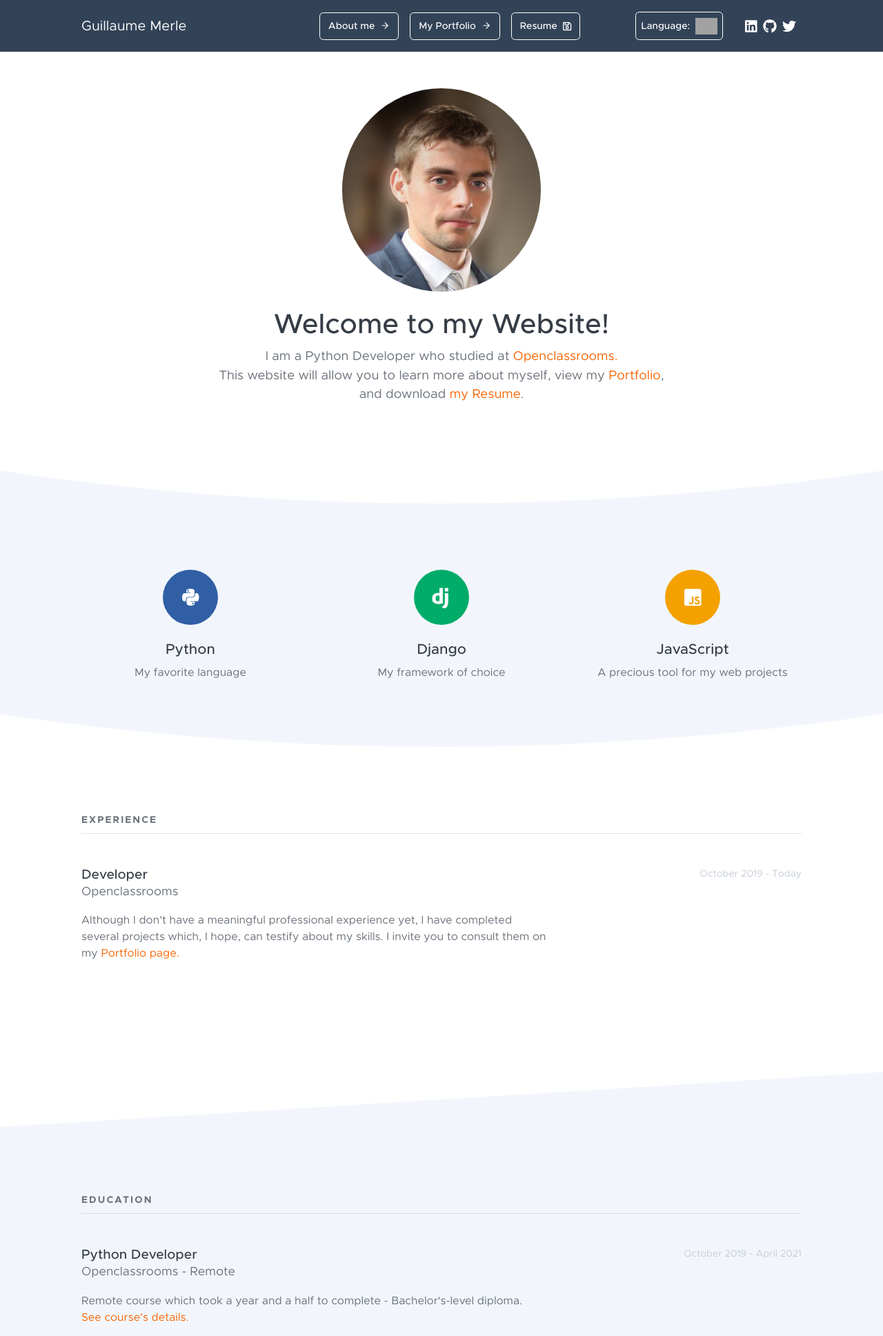
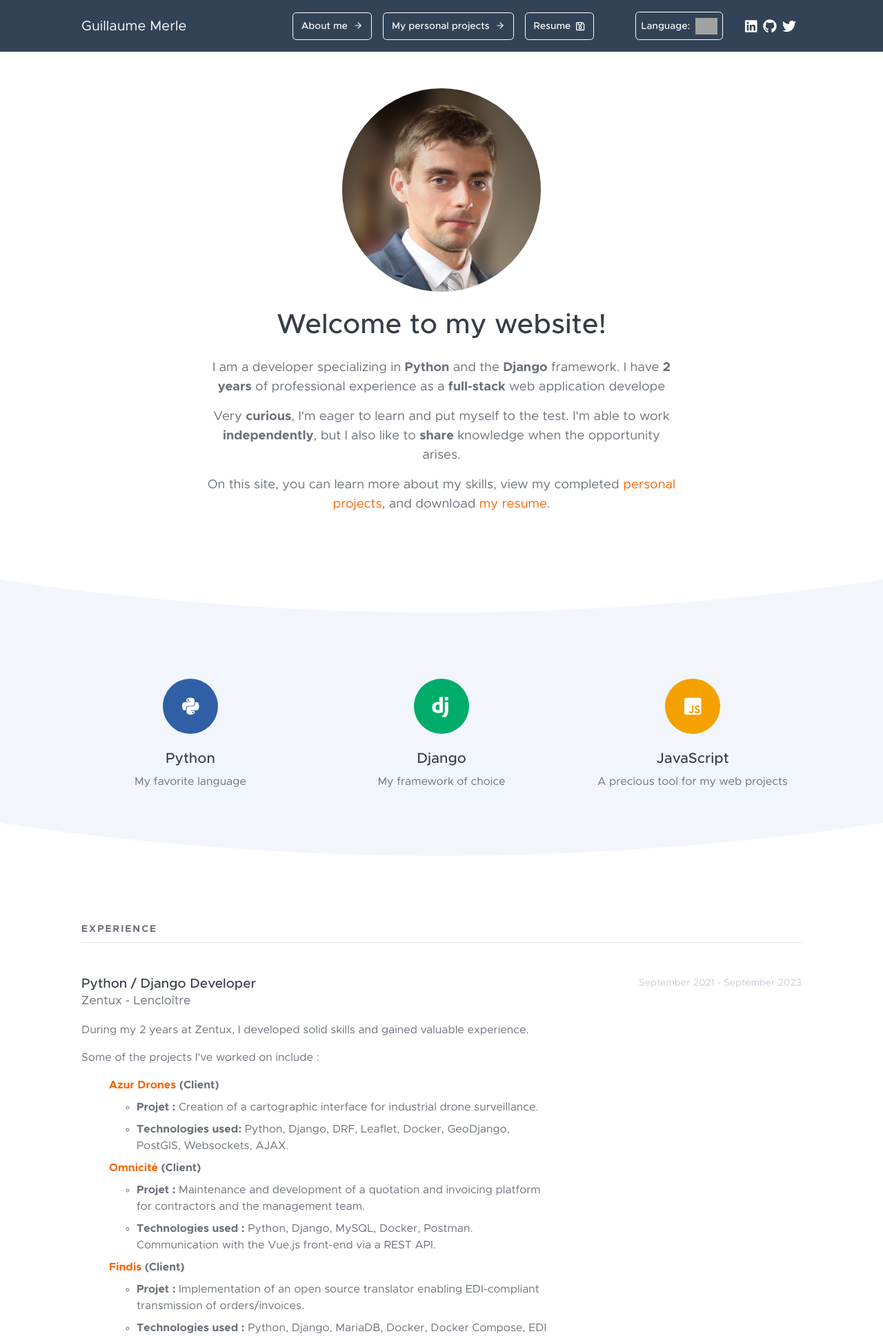
Before and after one commit to GuillaumeM92/Personal-Website, a Django app: page /about-en/ in a window 1280 px wide. Shown: the top 1937 px of the page at 69% size. Run offline with Django 3.2, Linux system fonts and the light colour scheme; some libraries are stand-ins or nearby versions; grey boxes are pictures that could not be loaded.

Commit message:
Updated about me text content.

```diff
--- a/apps/home/templates/home/about_en.html
+++ b/apps/home/templates/home/about_en.html
@@ -8,9 +8,12 @@
             <div class="row justify-content-center">
                 <div class="col-xl-8 col-lg-10 text-center">
                     <img class="mb-4 rounded-circle" src="{% static 'home/assets/img/profile_pic_large.png' %}" style="width: 18rem;" />
-                    <h1 class="page-header-title">Welcome to my Website!</h1>
-                    <p class="page-header-text">I am a Python Developer who studied at <a href="https://openclassrooms.com/en/paths/206-python-developer" class="text-orange">Openclassrooms.</a><br>
-                    This website will allow you to learn more about myself, view my <a href="{% url 'portfolio-en' %}" class="text-orange">Portfolio</a>, and download <a href="https://drive.google.com/u/0/uc?id=1Q3EgHtyrkgLTP22q_gTO2QjChDmC9A4i&export=download" class="text-orange">my Resume</a>.</p>
+                    <h1 class="page-header-title">Welcome to my website!</h1>
+                    <div class="page-header-text mt-4">
+                        <p class="mt-3">I am a developer specializing in <b>Python</b> and the <b>Django</b> framework. I have <b>2 years</b> of professional experience as a <b>full-stack</b> web application develope</p>
+                        <p class="mt-3">Very <b>curious</b>, I'm eager to learn and put myself to the test. I'm able to work <b>independently</b>, but I also like to <b>share</b> knowledge when the opportunity arises.</p>
+                        <p class="mt-3">On this site, you can learn more about my skills, view my completed <a href="{% url 'portfolio' %}" class="text-orange"> personal projects</a>, and download <a href="https://drive.google.com/file/d/1TlhOY6FazRYP60lpPx_AA6t-f0dLT88i/view?usp=sharing" class="text-orange">my resume</a>.</p>
+                    </div>
                 </div>
             </div>
         </div>
@@ -49,11 +52,43 @@
         <hr class="mt-0 mb-5" />
         <div class="row mb-5">
             <div class="col-lg-8">
-                <h4 class="mb-0">Developer</h4>
-                <p class="lead">Openclassrooms</p>
-                <p>Although I don't have a meaningful professional experience yet, I have completed several projects which, I hope, can testify about my skills. I invite you to consult them on my <a href="{% url 'portfolio-en' %}" class="text-orange">Portfolio page.</a></p>
+                <h4 class="mb-0">Python / Django Developer</h4>
+                <p class="lead">Zentux - Lencloître</p>
+                <p>During my 2 years at Zentux, I developed solid skills and gained valuable experience.</p>
+                <p>Some of the projects I've worked on include :</p>
+                <ul>
+                    <div class="mt-2"><b><a href="https://www.azurdrones.com/" class="text-orange">Azur Drones</a> (Client)</b>
+                        <ul>
+                            <li class="mt-2"><b>Projet :</b> Creation of a cartographic interface for industrial drone surveillance. </li>
+                            <li class="mt-2"><b>Technologies used:</b> Python, Django, DRF, Leaflet, Docker, GeoDjango, PostGIS, Websockets, AJAX. </li>
+                        </ul>
+                    </div>
+
+                    <div class="mt-2"><b><a href="https://omnicite.fr/" class="text-orange">Omnicité</a> (Client)</b>
+                        <ul>
+                            <li class="mt-2"><b>Projet :</b> Maintenance and development of a quotation and invoicing platform for contractors and the management team. </li>
+                            <li class="mt-2"><b>Technologies used :</b> Python, Django, MySQL, Docker, Postman. Communication with the Vue.js front-end via a REST API. </li>
+                        </ul>
+                    </div>
+
+                    <div class="mt-2"><b><a href="https://www.groupefindis.fr/" class="text-orange">Findis</a> (Client)</b>
+                        <ul>
+                            <li class="mt-2"><b>Projet :</b> Implementation of an open source translator enabling EDI-compliant transmission of orders/invoices. </li>
+                            <li class="mt-2"><b>Technologies used :</b> Python, Django, MariaDB, Docker, Docker Compose, EDI (edifact), PyAS2. </li>
+                        </ul>
+                    </div>
+
+                </ul>
+
+                <p class="mt-4">I've also mastered various <b>workflows</b> over the course of my projects, including :</p>
+                <ul>
+                    <li>Git, GitFlow, continuous integration (CI/CD) and testing.</li>
+                    <li>Note-taking, documentation and exchanges with customers.</li>
+                    <li>Technical decision-making, refinements and estimates.</li>
+                    <li>Use of agile methods, Kanban and continuous delivery.</li>
+                </ul>
             </div>
-            <div class="col-lg-4 text-lg-right"><div class="text-gray-400 small">October 2019 - Today</div></div>
+            <div class="col-lg-4 text-lg-right"><div class="text-gray-400 small">September 2021 - September 2023</div></div>
         </div>
     </div>
     <div class="svg-border-angled text-light">
@@ -66,19 +101,12 @@
         <hr class="mt-0 mb-5" />
         <div class="row mb-5">
             <div class="col-lg-8">
-                <h4 class="mb-0">Python Developer</h4>
+                <h4 class="mb-0">Application developer - Python</h4>
                 <p class="lead">Openclassrooms - Remote</p>
-                <p>Remote course which took a year and a half to complete - Bachelor's-level diploma.<br><a  href="https://openclassrooms.com/en/paths/206-python-developer" class="text-orange ">See course's details.</a></p>
+                <p>As part of a retraining program, I took this distance learning course over a year and a half - Bachelor's-level diploma. Many concrete projects were carried out. I invite you to consult them in the section <a href="{% url 'portfolio' %}" class="text-orange">My personal projects.</a></p>
+                    <a  href="https://openclassrooms.com/fr/paths/518-developpeur-dapplication-python" class="text-orange">See details of the course.</a></p>
             </div>
             <div class="col-lg-4 text-lg-right"><div class="text-gray-400 small">October 2019 - April 2021</div></div>
-        </div>
-        <div class="row">
-            <div class="col-lg-8">
-                <h4 class="mb-0">Landscaping Degree</h4>
-                <p class="lead">École du Breuil - Paris</p>
-                <p>2 years course + apprenticeship in Paris.</p>
-            </div>
-            <div class="col-lg-4 text-lg-right"><div class="text-gray-400 small">September 2015 - June 2017</div></div>
         </div>
     </div>
     <div class="svg-border-angled text-white">
@@ -87,20 +115,23 @@
 </section>
 <section class="bg-white py-10">
     <div class="container">
-        <div class="text-uppercase-expanded small mb-2">Skills</div>
+        <div class="text-uppercase-expanded small mb-2">Skills Details</div>
         <hr class="mt-0 mb-5" />
         <div class="row">
             <div class="col-lg-8">
-                <p><i>Naturally curious, I love discovering new topics and challenging myself on a daily basis.<br>I like teamwork, but I'm capable of working autonomously when necessary.<br>I am a fast learner and can quickly adapt to new situations.</i><br>
-                <br><b>Here's the list of skills I have learned so far:</b></p>
+                <p><b>Skills acquired to date:</b></p>
+                <ul class="mb-4 text-gray-700">
+                    <li><b>Languages :</b> Python, JavaScript, HTML5, CSS3, SQL, Bash </li>
+                    <li><b>Frameworks :</b> Django, DRF (REST API)</li>
+                    <li><b>Methodologies :</b> Agile, UML, PEP8</li>
+                    <li><b>Tests :</b> Unit and functional testing (Pytest, Selenium)</li>
+                    <li><b>DevOps :</b> Nginx, Sentry, Supervisor, Cron, CI/CD</li>
+                    <li><b>Outils :</b> Git, VScode, Linux or Windows, Postman</li>
+                    <li><b>Langues :</b> French (native), English (expert), Espagnol (elementary)</li>
+                </ul>
+                <p class="mt-4"><b>Other skills in progress:</b></p>
                 <ul class="mb-0 text-gray-700">
-                    <li><b>Languages :</b> Python, JavaScript, HTML, CSS, Git, MySQL, C#, Bash</li>
-                    <li><b>Frameworks :</b> Django, Flask, VueJS, Unity Game Engine, REST</li>
-                    <li><b>Methods :</b> Agile, UML, TDD, PEP8</li>
-                    <li><b>Testing :</b> TDD, unittest, pytest, selenium, CI (Travis)</li>
-                    <li><b>DevOps :</b> Nginx, Sentry, Cron...</li>
-                    <li><b>Tools :</b> VScode, Windows, Linux</li>
-                    <li><b>Tongues :</b> French (native), English (expert), Spansih (notions)</li>
+                    <li>Flask, VueJS, SASS, C#, Unity Game Engine</li>
                 </ul>
             </div>
         </div>
@@ -118,8 +149,8 @@
                 <p>Being curious, I have many hobbies, among which:</p>
                 <ul class="mb-0 text-gray-700">
                     <li>IT and New Technologies</li>
+                    <li>Sports (Tennis, Running, Trekking...)</li>
                     <li>History and Culture</li>
-                    <li>Sports (Tennis, Running, Trekking...)</li>
                     <li>Music (Piano)</li>
                     <li>Travels and Discoveries</li>
                 </ul>
--- a/apps/home/templates/home/base.html
+++ b/apps/home/templates/home/base.html
@@ -70,7 +70,7 @@
                                 <a class="btn btn-outline-white font-weight-500 ml-lg-2" id="logout-icon" style="padding: 0.75rem;" href="#">Déconnexion<i class="ml-2" data-feather="arrow-right"></i></a>
                             {% else %}
                             <a class="btn btn-outline-white font-weight-500 ml-lg-3 mt-1 mb-1 ml-auto d-flex" style="padding: 0.75rem;" href="{% url 'about' %}">À mon sujet<i class="ml-2" data-feather="arrow-right"></i></a>
-                            <a class="btn btn-outline-white font-weight-500 ml-lg-3 mt-1 mb-1 d-flex" style="padding: 0.75rem;" href="{% url 'portfolio' %}">Mes Projets<i class="ml-2" data-feather="arrow-right"></i></a>
+                            <a class="btn btn-outline-white font-weight-500 ml-lg-3 mt-1 mb-1 d-flex" style="padding: 0.75rem;" href="{% url 'portfolio' %}">Mes projets personnels<i class="ml-2" data-feather="arrow-right"></i></a>
                             <a class="btn btn-outline-white font-weight-500 ml-lg-3 mt-1 mb-1 mr-auto d-flex" style="padding: 0.75rem;" href="https://drive.google.com/file/d/1TlhOY6FazRYP60lpPx_AA6t-f0dLT88i/view?usp=sharing">Mon CV<i class="far fa-save ml-2"></i></a>
                             <a class="btn btn-outline-white rounded font-weight-500 mr-4" style="padding: 0.45rem;" href="{% url 'about-en' %}">Langue :<img src="{% static 'home/assets/img/flag-icon/fr.svg' %}" class="ml-2" style="width: 2rem;"></img></a>
                             <div class="icon-list-social ml-2 mt-1">
--- a/apps/home/templates/home/base_en.html
+++ b/apps/home/templates/home/base_en.html
@@ -70,7 +70,7 @@
                                 <a class="btn btn-outline-white font-weight-500 ml-lg-2" id="logout-icon" style="padding: 0.75rem;" href="#">Déconnexion<i class="ml-2" data-feather="arrow-right"></i></a>
                             {% else %}
                             <a class="btn btn-outline-white font-weight-500 ml-lg-3 mt-1 mb-1 ml-auto d-flex" style="padding: 0.75rem;" href="{% url 'about-en' %}">About me<i class="ml-2" data-feather="arrow-right"></i></a>
-                            <a class="btn btn-outline-white font-weight-500 ml-lg-3 mt-1 mb-1 d-flex" style="padding: 0.75rem;" href="{% url 'portfolio-en' %}">My Portfolio<i class="ml-2" data-feather="arrow-right"></i></a>
+                            <a class="btn btn-outline-white font-weight-500 ml-lg-3 mt-1 mb-1 d-flex" style="padding: 0.75rem;" href="{% url 'portfolio-en' %}">My personal projects<i class="ml-2" data-feather="arrow-right"></i></a>
                             <a class="btn btn-outline-white font-weight-500 ml-lg-3 mt-1 mb-1 mr-auto d-flex" style="padding: 0.75rem;" href="https://drive.google.com/u/0/uc?id=1Q3EgHtyrkgLTP22q_gTO2QjChDmC9A4i&export=download">Resume <i class="far fa-save ml-2"></i></a>
                             <a class="btn btn-outline-white rounded font-weight-500 mr-4" style="padding: 0.45rem;" href="{% url 'about' %}">Language:<img src="{% static 'home/assets/img/flag-icon/us.svg' %}" class="ml-2" style="width: 2rem;"></img></a>
                             <div class="icon-list-social ml-2 mt-1">
```
Also changed, not shown: apps/home/templates/home/about.html (+59 -29 lines), apps/home/templates/home/portfolio.html (+4 -4 lines), apps/home/templates/home/portfolio_en.html (+4 -4 lines).
